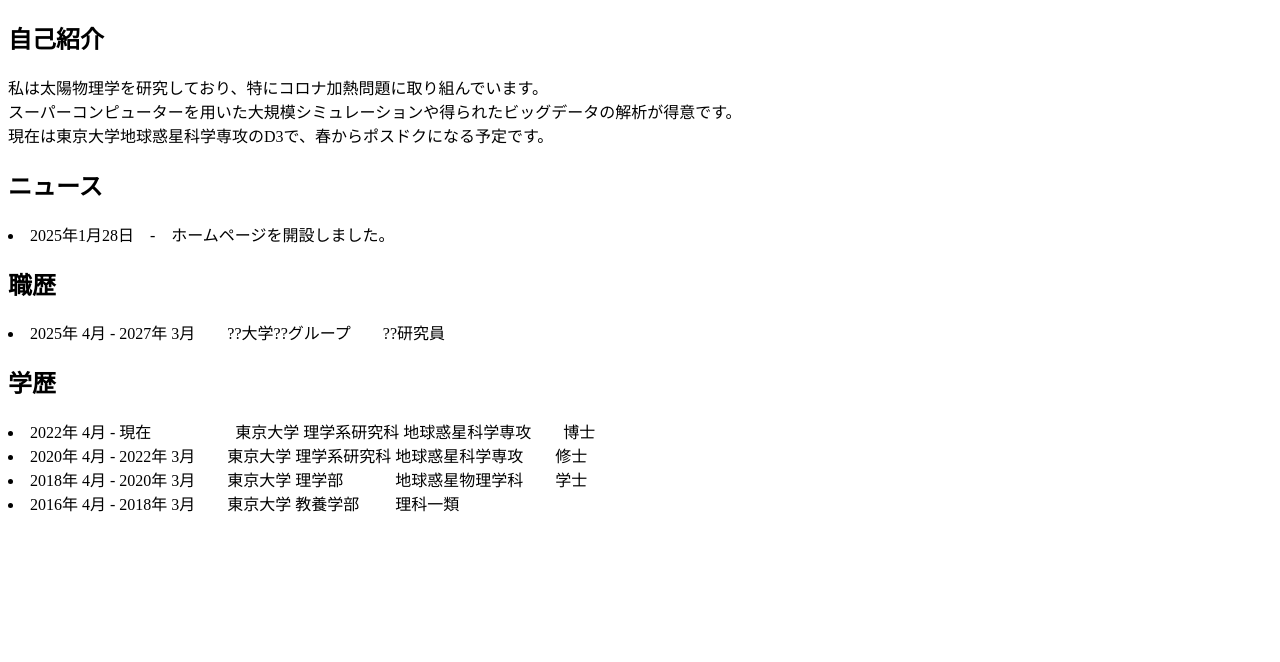
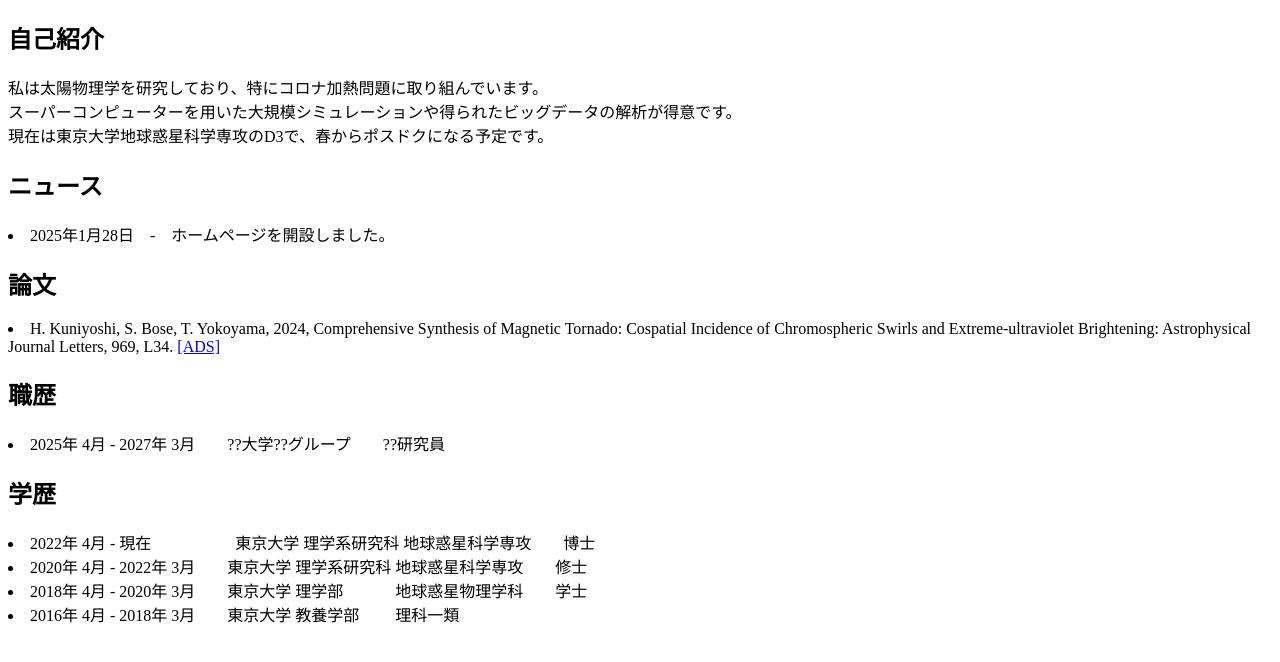
Before and after one commit to hedatacar/hedatacar.github.io, a plain HTML site: page index.html in a window 1280 px wide. Drawn offline with Linux system fonts and the light colour scheme.

Commit message:
Update index.html

```diff
--- a/index.html
+++ b/index.html
@@ -28,6 +28,13 @@
     </p>
   </section>
 
+  <section id="publications">
+    <h2>論文</h2>
+    <p>
+      <li> H. Kuniyoshi, S. Bose, T. Yokoyama, 2024, Comprehensive Synthesis of Magnetic Tornado: Cospatial Incidence of Chromospheric Swirls and Extreme-ultraviolet Brightening: Astrophysical Journal Letters, 969, L34. <a href="https://ui.adsabs.harvard.edu/abs/2024ApJ...969L..34K/abstract">[ADS]</a> </li>
+    </p>
+  </section>
+
   <section id="jobs">
     <h2>職歴</h2>
     <p>
```
